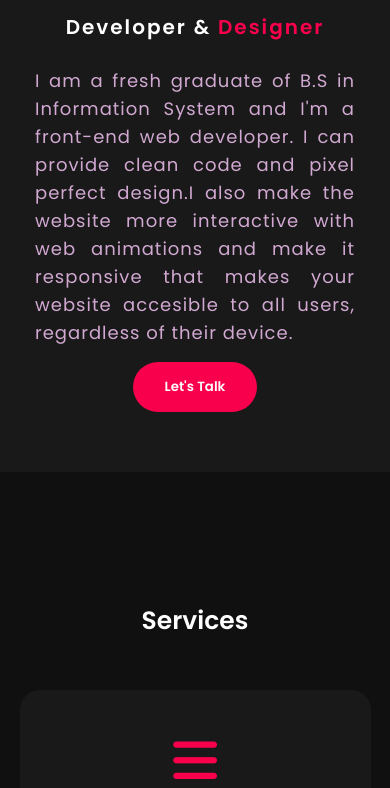
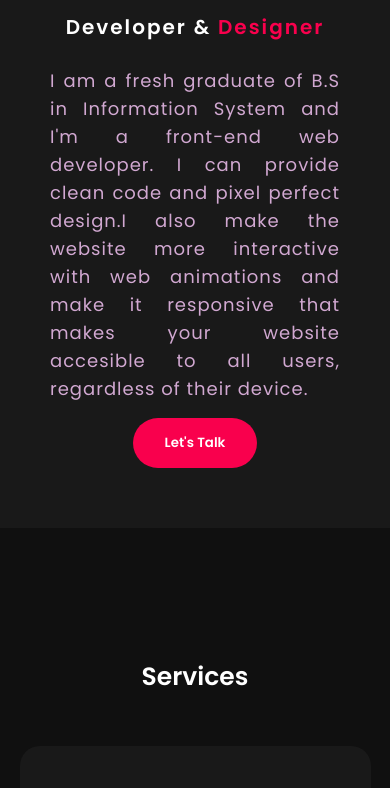
Before and after one commit to Luigijet/Portfolio, a plain HTML site: page index.html in a window 390 px wide. Shown: the part 1336-2124 px from the top of the page. Drawn offline with Linux system fonts and the light colour scheme.

Commit message:
Update style.css

```diff
--- a/style.css
+++ b/style.css
@@ -648,15 +648,12 @@ footer p:nth-child(2) {
 }
 @media(max-width: 500px){
     .about-text p {
-        letter-spacing: 1px;
-        line-height: 28px;
-        font-size: 18px;
         margin-bottom: 45px;
-        padding: 0px 40px;
+        padding: 0px 55px;
 
     }
     footer p:nth-child(2){
         width: 450px;
-        padding: 0px 40px;
+        padding: 0px 50px;
     }
 }
```
